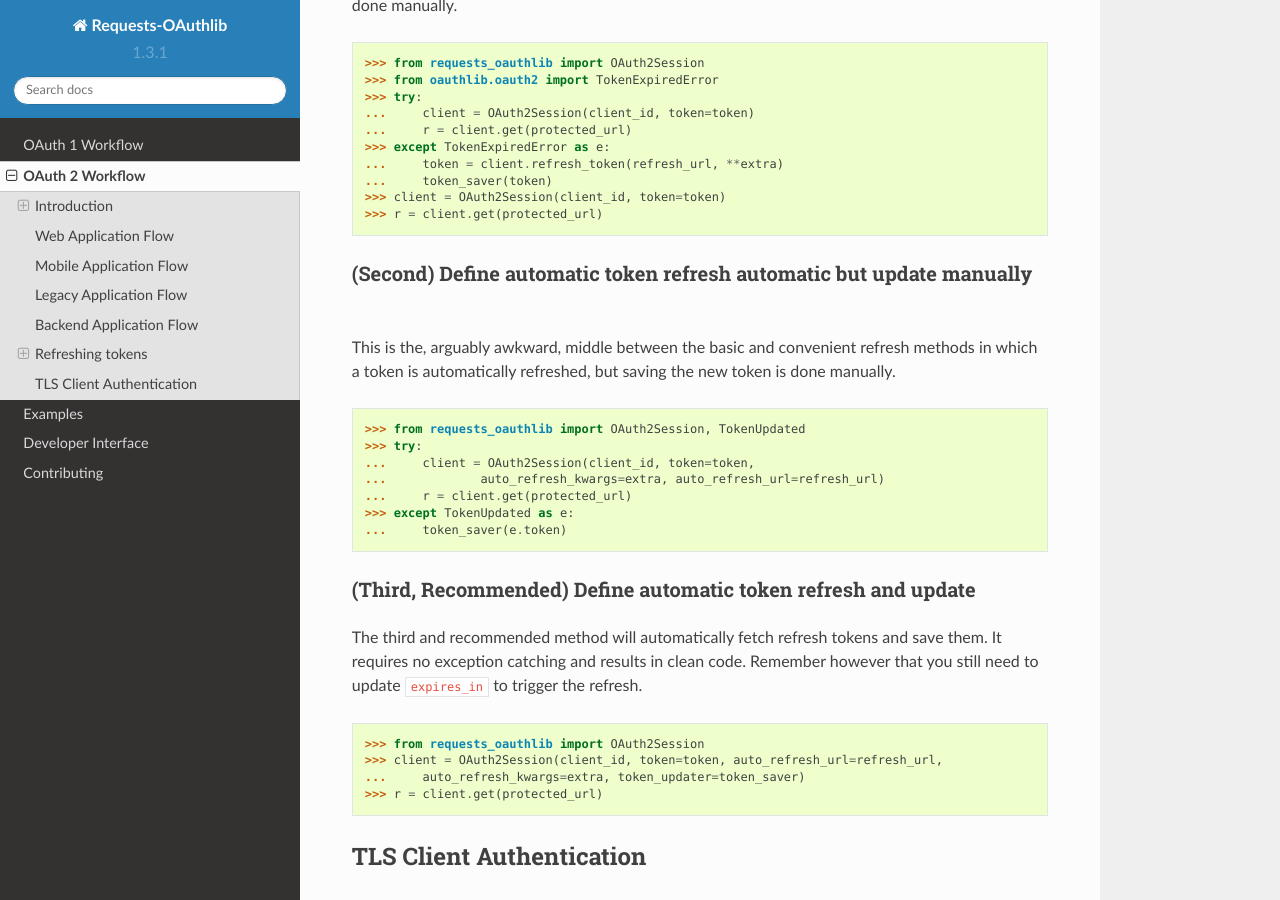
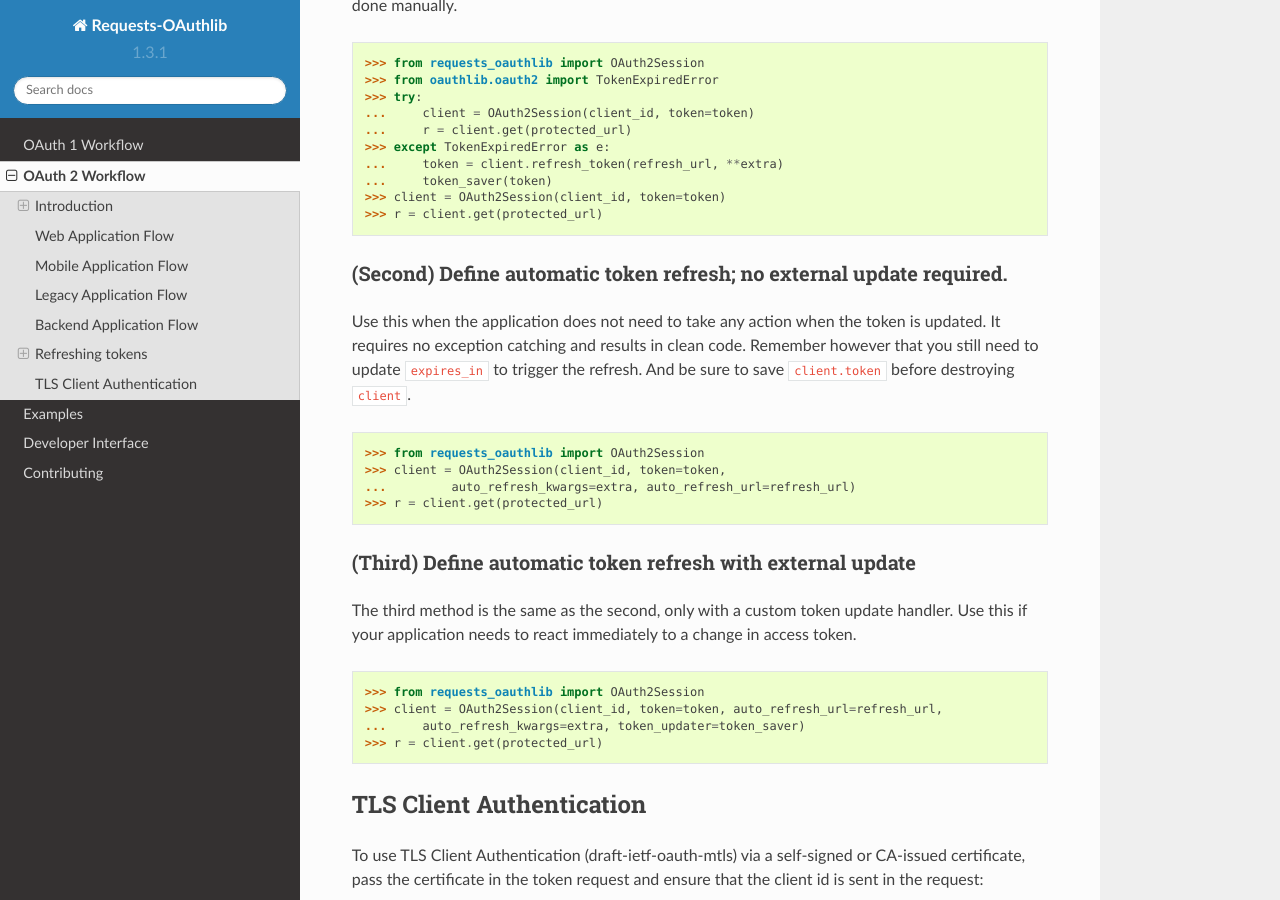
Before and after one commit to requests/requests-oauthlib, a Sphinx documentation site: the page built from docs/oauth2_workflow.rst, in a window 1280 px wide and 900 px high, scrolled down 4652 px. Built offline with Sphinx 7.4.7 and the Read the Docs theme 2.0.0, drawn with Linux system fonts in a browser that asks for light colours; some of the changed text lies outside the part shown.

Commit message:
Removed the TokenUpdated exception.
It was redundant. There is no reason why any code that must react to the
exception couldn't just use token_updater.

```diff
--- a/docs/api.rst
+++ b/docs/api.rst
@@ -26,9 +26,6 @@ OAuth 2.0
 .. autoclass:: OAuth2
     :members:
 
-.. autoclass:: TokenUpdated
-    :members:
-
 
 OAuth 2.0 Session
 -----------------
--- a/docs/oauth2_workflow.rst
+++ b/docs/oauth2_workflow.rst
@@ -257,29 +257,27 @@ is necessary but refreshing is done manually.
     >>> client = OAuth2Session(client_id, token=token)
     >>> r = client.get(protected_url)
 
-(Second) Define automatic token refresh automatic but update manually
+(Second) Define automatic token refresh; no external update required.
 ~~~~~~~~~~~~~~~~~~~~~~~~~~~~~~~~~~~~~~~~~~~~~~~~~~~~~~~~~~~~~~~~~~~~~
 
-This is the, arguably awkward, middle between the basic and convenient refresh
-methods in which a token is automatically refreshed, but saving the new token
-is done manually.
+Use this when the application does not need to take any action when the token
+is updated. It requires no exception catching and results in clean code.
+Remember however that you still need to update ``expires_in`` to trigger the
+refresh. And be sure to save ``client.token`` before destroying ``client``.
 
 .. code-block:: pycon
 
-    >>> from requests_oauthlib import OAuth2Session, TokenUpdated
-    >>> try:
-    ...     client = OAuth2Session(client_id, token=token,
-    ...             auto_refresh_kwargs=extra, auto_refresh_url=refresh_url)
-    ...     r = client.get(protected_url)
-    >>> except TokenUpdated as e:
-    ...     token_saver(e.token)
+    >>> from requests_oauthlib import OAuth2Session
+    >>> client = OAuth2Session(client_id, token=token,
+    ...         auto_refresh_kwargs=extra, auto_refresh_url=refresh_url)
+    >>> r = client.get(protected_url)
 
-(Third, Recommended) Define automatic token refresh and update
-~~~~~~~~~~~~~~~~~~~~~~~~~~~~~~~~~~~~~~~~~~~~~~~~~~~~~~~~~~~~~~
+(Third) Define automatic token refresh with external update
+~~~~~~~~~~~~~~~~~~~~~~~~~~~~~~~~~~~~~~~~~~~~~~~~~~~~~~~~~~~
 
-The third and recommended method will automatically fetch refresh tokens and
-save them. It requires no exception catching and results in clean code. Remember
-however that you still need to update ``expires_in`` to trigger the refresh.
+The third method is the same as the second, only with a custom token update
+handler. Use this if your application needs to react immediately to a change in
+access token.
 
 .. code-block:: pycon
 
--- a/requests_oauthlib/__init__.py
+++ b/requests_oauthlib/__init__.py
@@ -3,7 +3,7 @@ import logging
 from .oauth1_auth import OAuth1
 from .oauth1_session import OAuth1Session
 from .oauth2_auth import OAuth2
-from .oauth2_session import OAuth2Session, TokenUpdated
+from .oauth2_session import OAuth2Session
 
 __version__ = "1.3.1"
 
```
Also changed, not shown: 2 other files.
